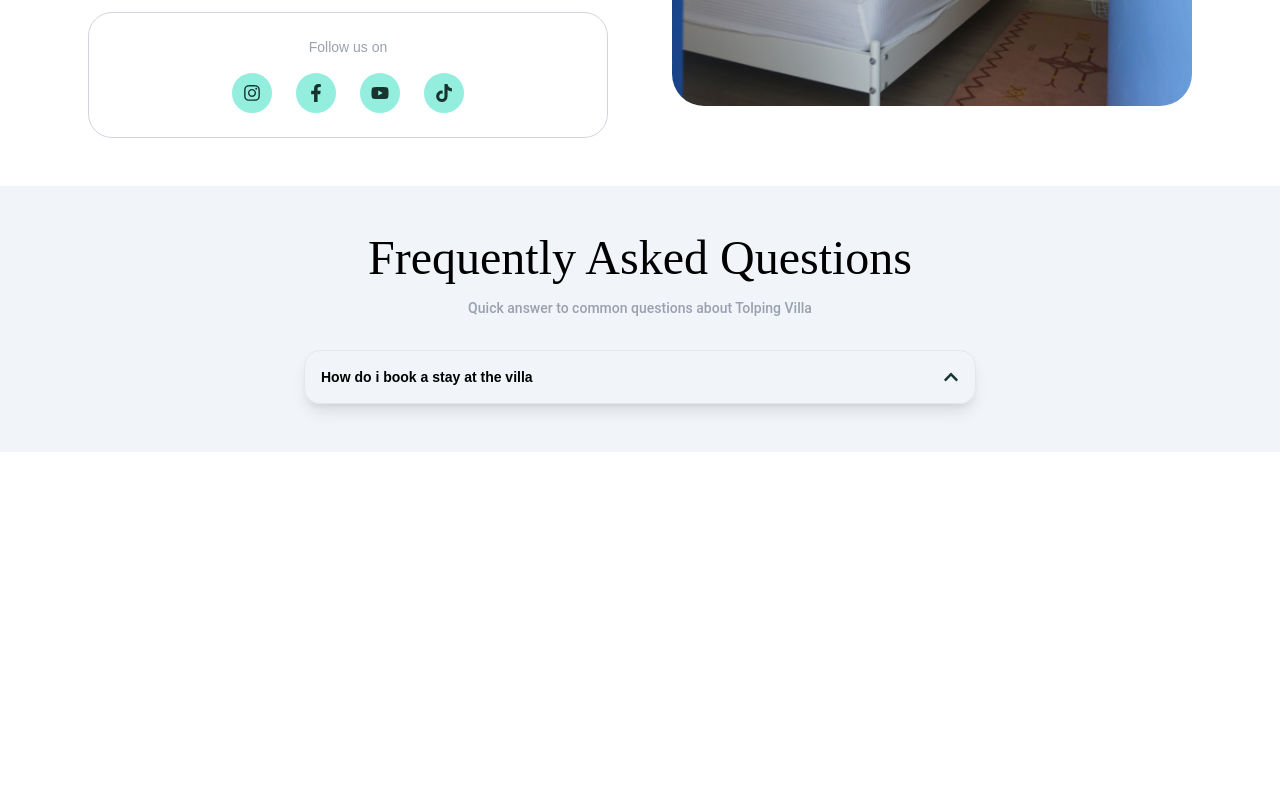
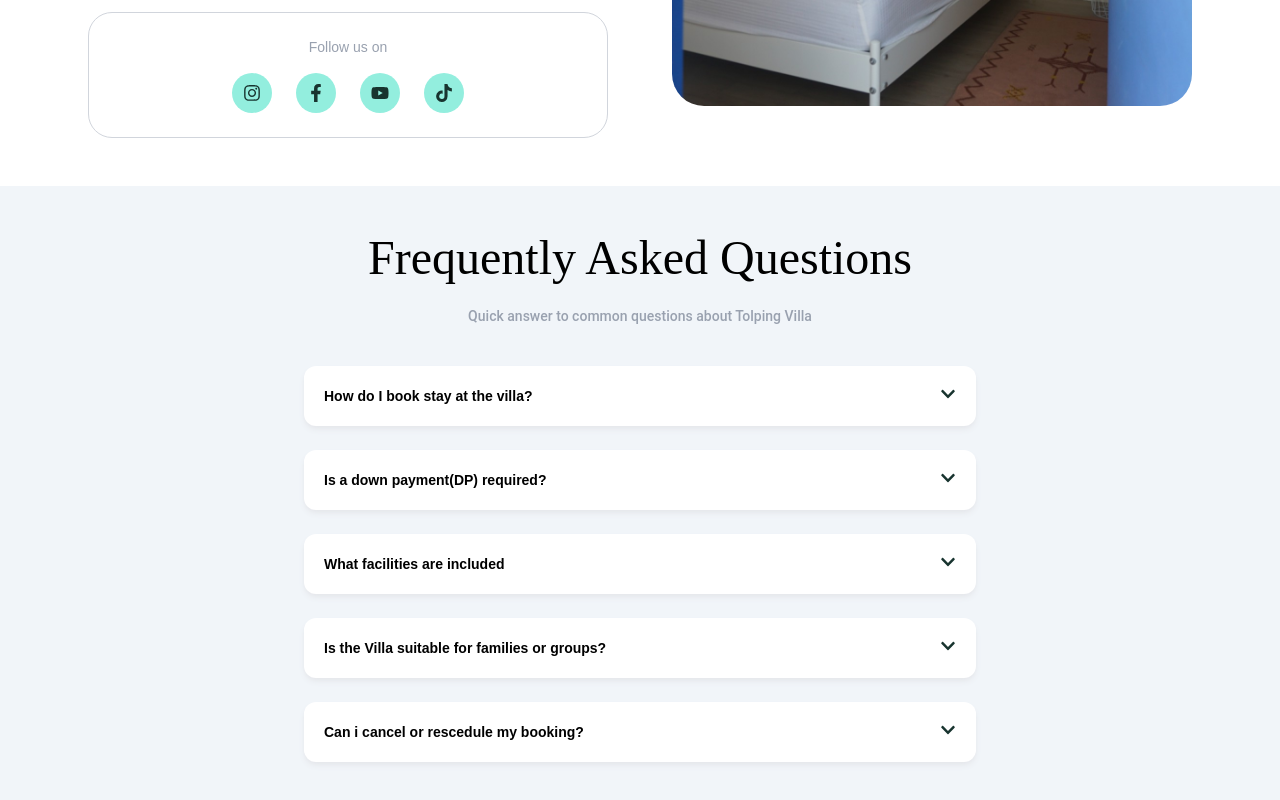
Before and after one commit to nico-hondo/villa-tolping, a Next.js app: page / in a window 1280 px wide. Shown: the part 4328-5128 px from the top of the page. Before the commit the page ends 4780 px from the top, so only its background shows below. Built offline with nearby package versions, Linux system fonts and the light colour scheme.

Commit message:
feat(faq): add FAQ Section with interactive accordion and datastore

```diff
--- a/src/app/interactions.js
+++ b/src/app/interactions.js
@@ -1,4 +1,25 @@
+import { useState } from 'react';
+
 export const funcShowFull = (showFull, setShowFull) =>{
     console.log("Button Clicked");
     setShowFull(!showFull)
 }
+
+export const useAccordion = (initialState = null) => {
+    const [activeIndex, setActiveIndex] = useState(initialState);
+
+    const toggleIndex = (id) => {
+        setActiveIndex((prevIndex) => (prevIndex === id ? null : id));
+    };
+
+    const isActive = (id) => activeIndex === id;
+
+    const closeAll = () => setActiveIndex(null);
+
+    return{
+        activeIndex,
+        toggleIndex,
+        isActive,
+        closeAll
+    }
+}
--- a/src/components/Faq.jsx
+++ b/src/components/Faq.jsx
@@ -5,27 +5,41 @@ import { faqs } from "@/data/dataStore";
 import { FaChevronDown } from "react-icons/fa";
 import { FaChevronUp } from "react-icons/fa";
 
+import { useAccordion } from "@/app/interactions";
 
 export default function Faq(){
+    const {toggleIndex, isActive} = useAccordion();
+
     return(
         <section className="w-full py-12 px-6 bg-(--secondary-background)">
-            <div className="max-w-6xl mx-auto flex flex-col gap-8">
-                <div className="flex flex-col gap-4 text-center">
+            <div className="max-w-6xl mx-auto flex flex-col gap-10">
+                <div className="flex flex-col gap-6 text-center">
                     <h1 className="font-villatolping font-medium text-5xl text-black">Frequently Asked Questions</h1>
-                    <p className="font-roboto text-sm font-medium text-gray-400 ">Quick answer to common questions about Tolping Villa</p>
+                    <p className="font-roboto text-sm font-medium text-gray-400 ">Quick answer to common questions about <br className="block md:hidden"/> Tolping Villa</p>
                 </div>
                 <div className="max-w-2xl mx-auto w-full flex flex-col gap-6">
-                    {/* {faqs.map((item, index) => ( */}
-
-                    {/* ))} */}
-                    <div className="flex flex-col border rounded-2xl border-gray-200 shadow-lg p-4">
+                    {faqs.map((item) => (
+                    <div key={item.id} onClick={() => toggleIndex(item.id)}  className="flex flex-col bg-white rounded-xl shadow-md shadow-gray-200 p-5 cursor-pointer hover:shadow-xl transition-shadow duration-300">
                         <div className="flex flex-row justify-between">
-                            <h1 className="font-plus text-black text-sm font-semibold">How do i book a stay at the villa</h1>
-                            <button type="button" id="btnCollapse">
-                                <FaChevronUp size={16} className="text-(--color-base) font-bold"/>
-                            </button>
+                            <h1 className="font-plus text-black text-sm font-semibold">{item.question}</h1>
+                            <div className="flex-shrink-0 transition-transform duration-300">
+                                {isActive(item.id) ?(
+                                    <FaChevronUp size={16} className="text-(--color-base) font-bold"/>
+                                ):(
+                                    <FaChevronDown size={16} className="text-(--color-base) font-bold"/>
+                                )}
+                            </div>
+                        </div>
+                        <div className={`overflow-hidden transition-all duration-300 ${isActive(item.id) ? 'max-h-96 opacity-100' : 'max-h-0 opacity-0'}`}>
+                            <hr  className="mt-4"/>
+                            <div className="mt-4">
+                                <p className="font-roboto text-gray-500 font-medium text-sm">
+                                    {item.answer}
+                                </p>
+                            </div>
                         </div>
                     </div>
+                    ))}
                 </div>
             </div>
         </section>
--- a/src/data/dataStore.js
+++ b/src/data/dataStore.js
@@ -19,22 +19,27 @@ export const testiData = [
 
 export const faqs = [
     {
+        id: "faq-1",
         question: "How do I book stay at the villa?",
         answer: "Booking your stay is simple — just click the WhatsApp button, and you’ll be instantly connected with our villa’s customer service. Our friendly team will guide you through the booking process, confirm availability, and help with any details you need — all in real time for a smooth and personal experience."
     },
     {
+        id: "faq-2",
         question: "Is a down payment(DP) required?",
         answer: "Yes, a small down payment is required to secure your reservation.  The minimum down payment is 50% of the villa rental price."
     },
     {
+        id: "faq-3",
         question: "What facilities are included",
         answer: "The villa includes a private pool, kitchen, WiFi, air conditioning, and Spacious front yard. Additional services are available upon request.",
     },
     {
+        id: "faq-4",
         question: "Is the Villa suitable for families or groups?",
         answer: "Absolutely! Our villa is perfect for families and groups, offering spacious rooms and shared areas for quality time together."
     },
     {
+        id: "faq-5",
         question: "Can i cancel or rescedule my booking?",
         answer: "Yes, cancellations and reschedules are possible depending on our policy. Please contact customer service for details.",
     },
```
